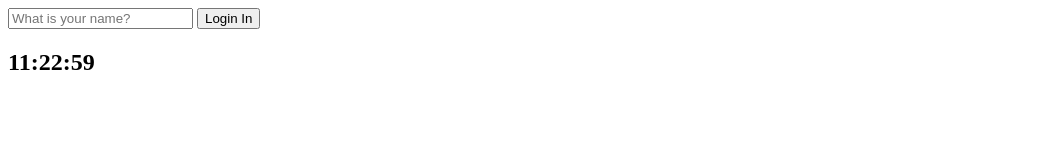
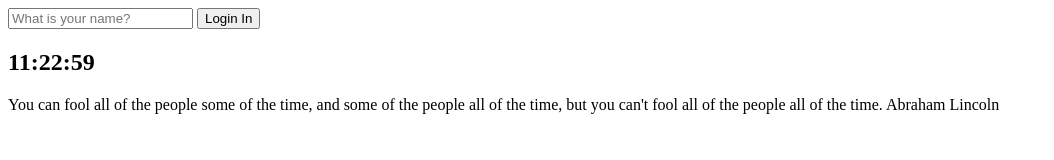
Before and after one commit to ByeonGeunseok/js-training-clone-momentum, a plain HTML site: page index.html in a window 1280 px wide. Shown: the whole page, without its empty margins (0-1054 px from the left). Drawn offline with Linux system fonts and the light colour scheme.

Commit message:
add a quote display section

```diff
--- a/index.html
+++ b/index.html
@@ -13,7 +13,12 @@
     </form>
     <h2 id="clock">00:00:00</h2>
     <h1 id="greeting" class="hidden"></h1>
+    <div id="quote">
+      <span></span>
+      <span></span>
+    </div>
     <script src="./js/greeting.js"></script>
     <script src="./js/clock.js"></script>
+    <script src="./js/quotes.js"></script>
   </body>
 </html>
--- /dev/null
+++ b/js/quotes.js
@@ -0,0 +1,75 @@
+const quotes = [
+  {
+    quote: "A rose by any other name would smell as sweet.",
+    author: "William Shakespeare",
+  },
+  {
+    quote: "All that glitters is not gold.",
+    author: "William Shakespeare",
+  },
+  {
+    quote: "All the world’s a stage, and all the men and women merely players.",
+    author: "William Shakespeare",
+  },
+  {
+    quote: "Ask not what your country can do for you; ask what you can do for your country.",
+    author: "John Kennedy",
+  },
+  {
+    quote: "Ask, and it shall be given you; seek, and you shall find.",
+    author: "the Bible",
+  },
+  {
+    quote: "Eighty percent of success is showing up.",
+    author: "Woody Allen",
+  },
+  {
+    quote: "For those to whom much is given, much is required.",
+    author: "the Bible",
+  },
+  {
+    quote: "Genius is one percent inspiration and ninety-nine percent perspiration.",
+    author: "Thomas Edison",
+  },
+  {
+    quote: "He travels the fastest who travels alone.",
+    author: "Rudyard Kipling",
+  },
+  {
+    quote: "Hell is other people.",
+    author: "Jean-Paul Sartre",
+  },
+  {
+    quote: "Three can keep a secret, if two of them are dead.",
+    author: "Benjamin Franklin",
+  },
+  {
+    quote: "To be or not to be, that is the question.",
+    author: "William Shakespeare",
+  },
+  {
+    quote: "What doesn't kill us makes us stronger.",
+    author: "Friedrich Nietzsche",
+  },
+  {
+    quote: "Whatever you are, be a good one.",
+    author: "Abraham Lincoln	",
+  },
+  {
+    quote:
+      "You can fool all of the people some of the time, and some of the people all of the time, but you can't fool all of the people all of the time.",
+    author: "Abraham Lincoln	",
+  },
+  {
+    quote: "You must be the change you wish to see in the world.",
+    author: "Mahatma Ghandi",
+  },
+];
+
+const quote = document.querySelector("#quote span:first-child");
+const author = document.querySelector("#quote span:last-child");
+
+const todaysQuote = quotes[Math.floor(Math.random() * quotes.length)];
+
+quote.innerText = todaysQuote.quote;
+author.innerText = todaysQuote.author;
```
